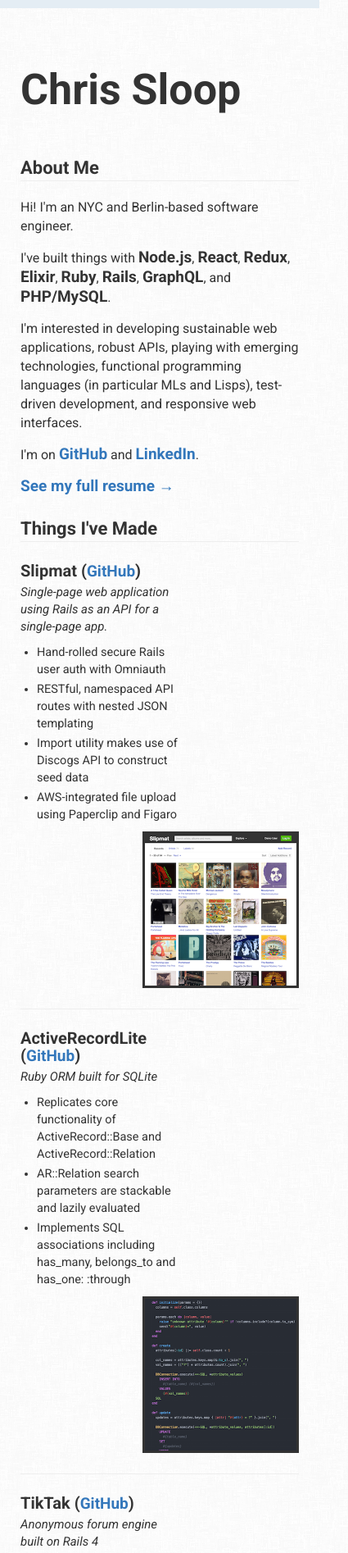
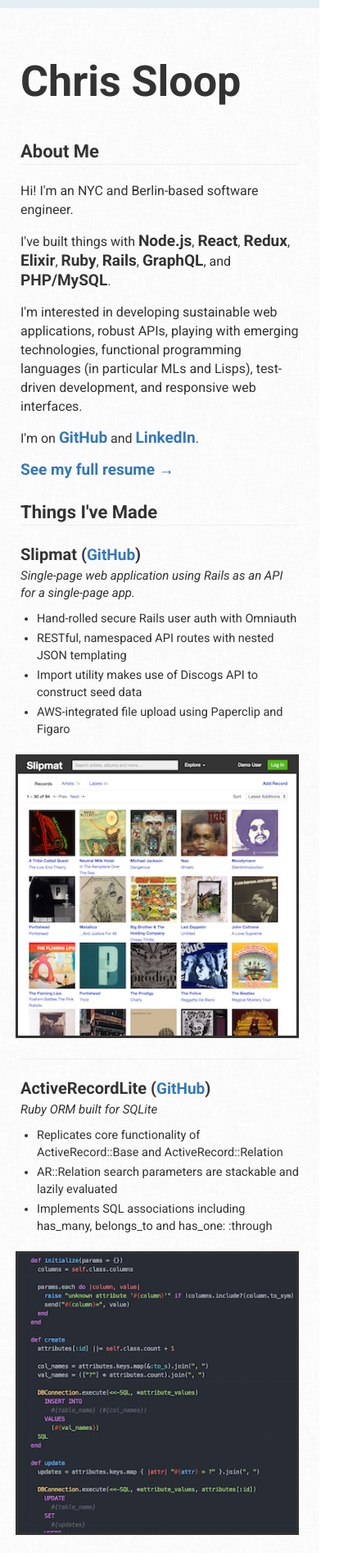
Before and after one commit to cribbles/cribbles.github.io, a plain HTML site: page index.html in a window 390 px wide. Shown: the top 1894 px of the page at 82% size, 425 px wide, since content can reach past the window. Drawn offline with Linux system fonts and the light colour scheme.

Commit message:
more mobile display tweaks

```diff
--- a/style/style.css
+++ b/style/style.css
@@ -205,9 +205,13 @@
   margin: 20px 0;
 }
 
-@media (max-width: 768px) {
+@media (max-width: 767px) {
   body {
     padding: 25px;
+  }
+
+  h1 {
+    padding: 20px 0 30px 0;
   }
 
   .content {
@@ -219,6 +223,20 @@
   }
 
   .project > .description {
-    width: 58%;
+    width: 100%;
+  }
+
+  .project > figure {
+    width: 100%;
+    height: auto;
+    margin-top: 10px;
+  }
+
+  .container {
+    width: 100%;
+  }
+
+  .container > figure {
+    padding: 13px;
   }
 }
```
